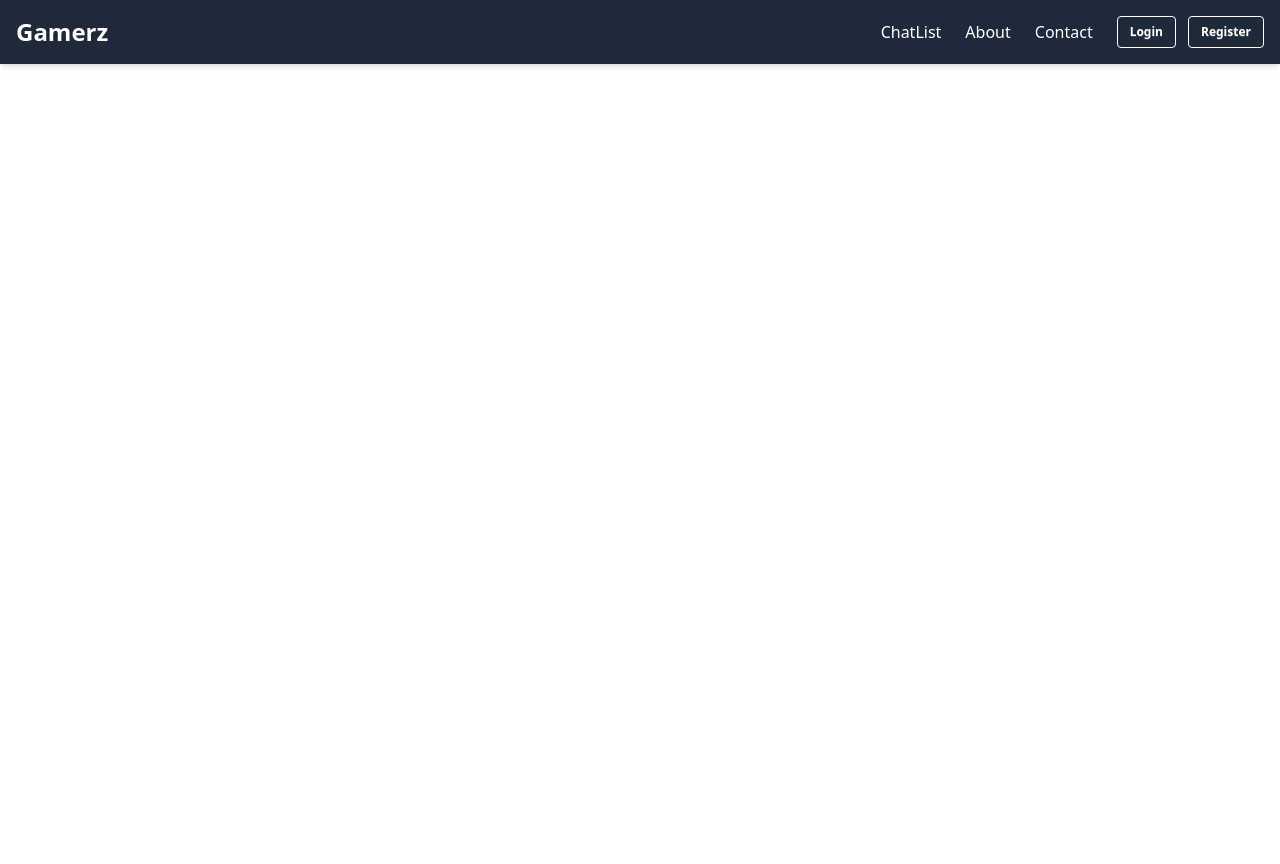
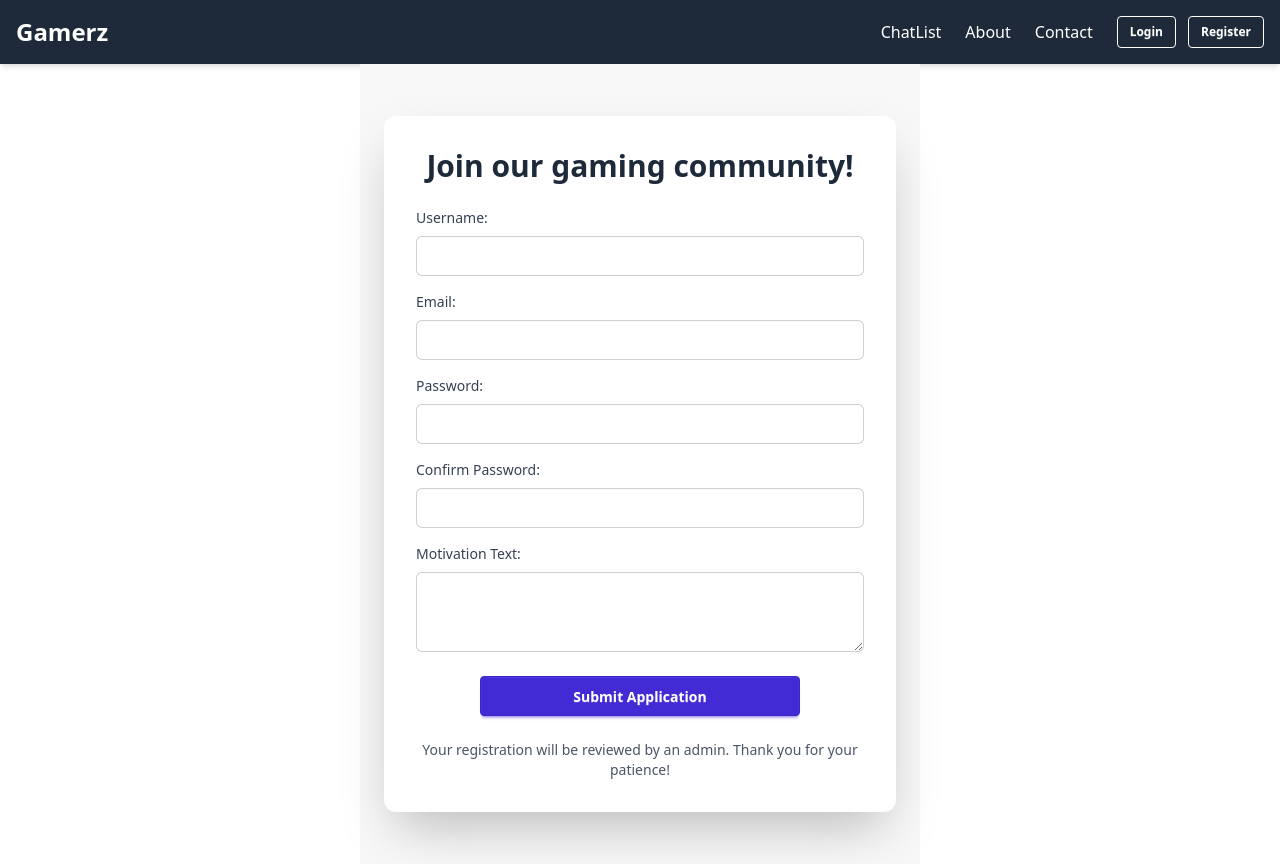
Before and after one commit to 2024-devops-alt-dist/GAMERSZ_LDF_BD_MG, a React (Vite) app in the folder frontend/: page /register in a window 1280 px wide. Before the commit the page ends 800 px from the top, so only its background shows below. Built offline with nearby package versions, Linux system fonts and the light colour scheme; no server answers.

Commit message:
feat(fronted): style and correct the signup form

```diff
--- /dev/null
+++ b/frontend/src/components/signupForm.tsx
@@ -0,0 +1,196 @@
+import React, { useState } from 'react';
+import { useNavigate } from 'react-router-dom';
+
+const SignupForm: React.FC = () => {
+  const [username, setUsername] = useState('');
+  const [email, setEmail] = useState('');
+  const [password, setPassword] = useState('');
+  const [confirmPassword, setConfirmPassword] = useState('');
+  const [motivationText, setMotivationText] = useState('');
+  const [error, setError] = useState<string | null>(null);
+  const [successMessage, setSuccessMessage] = useState<string | null>(null);
+  const navigate = useNavigate();
+
+  const handleSubmit = async (event: React.FormEvent) => {
+    event.preventDefault();
+    if (password !== confirmPassword) {
+      alert('Passwords do not match');
+      return;
+    }
+    if (password.length < 8) {
+      alert('Password must be at least 8 characters long');
+      return;
+    }
+    if (!motivationText) {
+      alert('Please enter your motivation text');
+      return;
+    }
+    if (!email) {
+      alert('Please enter your email');
+      return;
+    }
+    if (!username) {
+      alert('Please enter your username');
+      return;
+    }
+    if (!password) {
+      alert('Please enter your password');
+      return;
+    }
+    if (!confirmPassword) {
+      alert('Please confirm your password');
+      return;
+    }
+    try {
+      const response = await fetch('http://localhost:3000/api/auth/register', {
+        method: 'POST',
+        headers: {
+          'Content-Type': 'application/json',
+        },
+        body: JSON.stringify({
+          username,
+          email,
+          password,
+          motivation: motivationText,
+        }),
+      });
+      const data = await response.json();
+
+      if (response.ok) {
+        setSuccessMessage('Registration successful! Please log in.');
+        setTimeout(() => {
+          navigate('/');
+        }, 2000);
+      } else {
+        setError(data.message || 'Registration failed');
+      }
+      // eslint-disable-next-line @typescript-eslint/no-explicit-any
+    } catch (err: any) {
+      setError(err.message || 'An unexpected error occurred');
+    }
+  };
+
+  return (
+    <div className="min-h-screen flex justify-center items-center bg-base-200 p-6">
+      <div className="w-full max-w-lg p-8 bg-white shadow-2xl rounded-xl space-y-6">
+        <h1 className="text-3xl font-bold text-center text-gray-800 mb-6">
+          Join our gaming community!
+        </h1>
+        <form onSubmit={handleSubmit} className="space-y-4">
+          <div>
+            <label
+              htmlFor="username"
+              className="block text-sm font-medium text-gray-700 mb-2"
+            >
+              Username:
+            </label>
+            <input
+              type="text"
+              id="username"
+              name="username"
+              value={username}
+              onChange={e => setUsername(e.target.value)}
+              required
+              className="input input-bordered w-full rounded-md focus:ring-2 focus:ring-blue-500"
+            />
+          </div>
+
+          <div>
+            <label
+              htmlFor="email"
+              className="block text-sm font-medium text-gray-700 mb-2"
+            >
+              Email:
+            </label>
+            <input
+              type="email"
+              id="email"
+              name="email"
+              value={email}
+              onChange={e => setEmail(e.target.value)}
+              required
+              className="input input-bordered w-full rounded-md focus:ring-2 focus:ring-blue-500"
+            />
+          </div>
+
+          <div>
+            <label
+              htmlFor="password"
+              className="block text-sm font-medium text-gray-700 mb-2"
+            >
+              Password:
+            </label>
+            <input
+              type="password"
+              id="password"
+              name="password"
+              value={password}
+              onChange={e => setPassword(e.target.value)}
+              required
+              className="input input-bordered w-full rounded-md focus:ring-2 focus:ring-blue-500"
+            />
+          </div>
+
+          <div>
+            <label
+              htmlFor="confirm-password"
+              className="block text-sm font-medium text-gray-700 mb-2"
+            >
+              Confirm Password:
+            </label>
+            <input
+              type="password"
+              id="confirm-password"
+              name="confirm-password"
+              value={confirmPassword}
+              onChange={e => setConfirmPassword(e.target.value)}
+              required
+              className="input input-bordered w-full rounded-md focus:ring-2 focus:ring-blue-500"
+            />
+          </div>
+
+          <div>
+            <label
+              htmlFor="motivation-text"
+              className="block text-sm font-medium text-gray-700 mb-2"
+            >
+              Motivation Text:
+            </label>
+            <textarea
+              id="motivation-text"
+              name="motivation-text"
+              value={motivationText}
+              onChange={e => setMotivationText(e.target.value)}
+              required
+              className="textarea textarea-bordered w-full rounded-md focus:ring-2 focus:ring-blue-500"
+            ></textarea>
+          </div>
+
+          <div className="flex justify-center mt-6">
+            <button
+              type="submit"
+              className="btn btn-primary w-full max-w-xs text-white"
+            >
+              Submit Application
+            </button>
+          </div>
+        </form>
+        {successMessage && (
+          <p className="text-center text-sm text-green-500 mt-4">
+            {successMessage}
+          </p>
+        )}
+        {error && (
+          <p className="text-center text-sm text-red-500 mt-4">{error}</p>
+        )}
+
+        <p className="text-center text-sm text-gray-600 mt-4">
+          Your registration will be reviewed by an admin. Thank you for your
+          patience!
+        </p>
+      </div>
+    </div>
+  );
+};
+
+export default SignupForm;
--- /dev/null
+++ b/frontend/src/pages/Signup.tsx
@@ -0,0 +1,12 @@
+import React from 'react';
+import SignupForm from '../components/signupForm';
+
+const SignupPage: React.FC = () => {
+  return (
+    <div className="flex items-center justify-center h-screen">
+      <SignupForm />
+    </div>
+  );
+};
+
+export default SignupPage;
--- a/frontend/src/routes/Routes.tsx
+++ b/frontend/src/routes/Routes.tsx
@@ -3,11 +3,12 @@ import { Route, Routes } from 'react-router-dom';
 import LoginPage from '../pages/Login';
 import Homepage from '../pages/Homepage';
 import React from 'react';
+import SignupPage from '../pages/Signup';
 
 const Router: React.FC = () => {
   return (
     <Routes>
-      {/* <Route path="/register" element={<RegisterPage />} /> */}
+      <Route path="/register" element={<SignupPage />} />
       <Route path="/" element={<Homepage />} />
       <Route path="/login" element={<LoginPage />} />
     </Routes>
```
